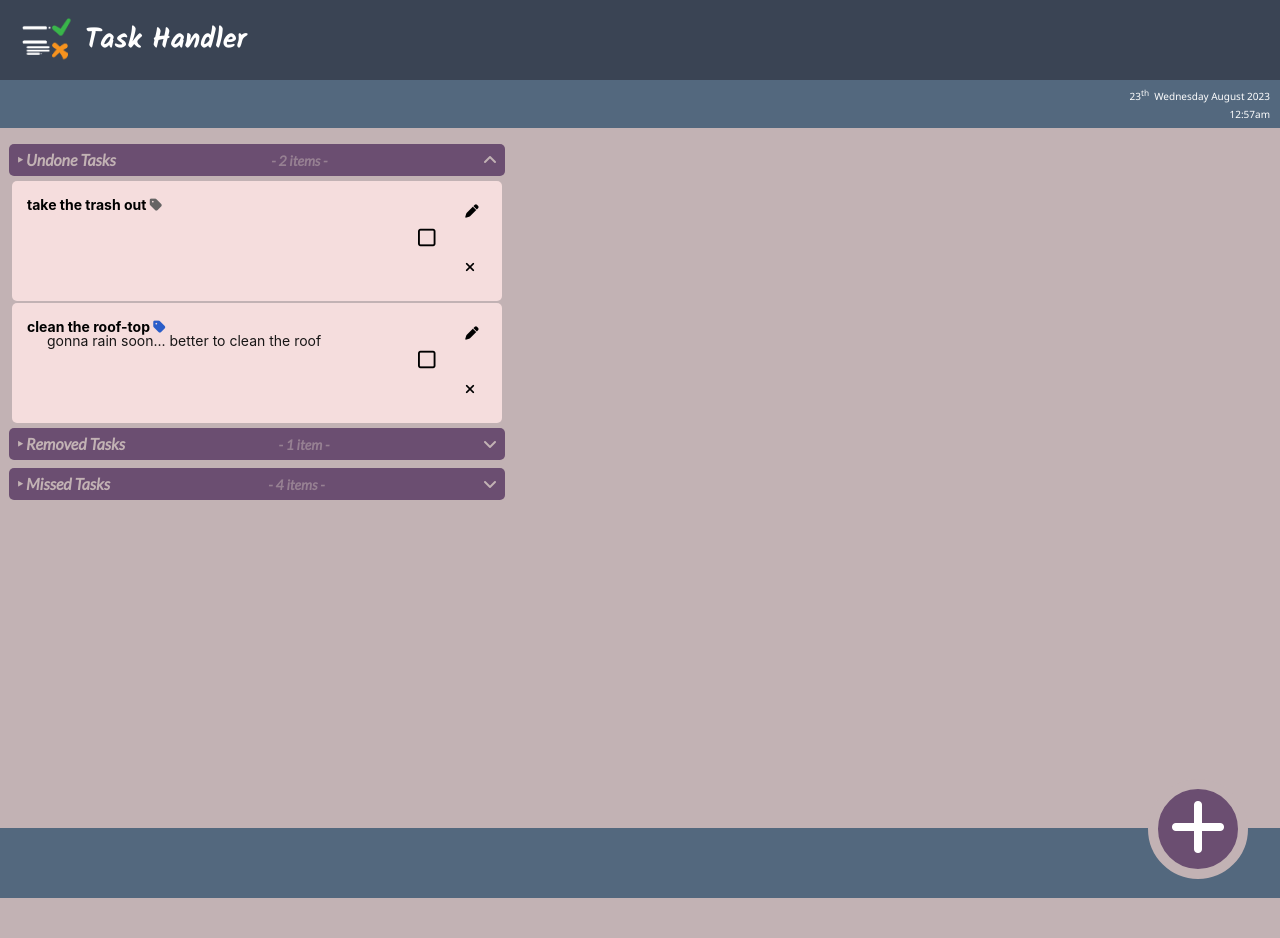
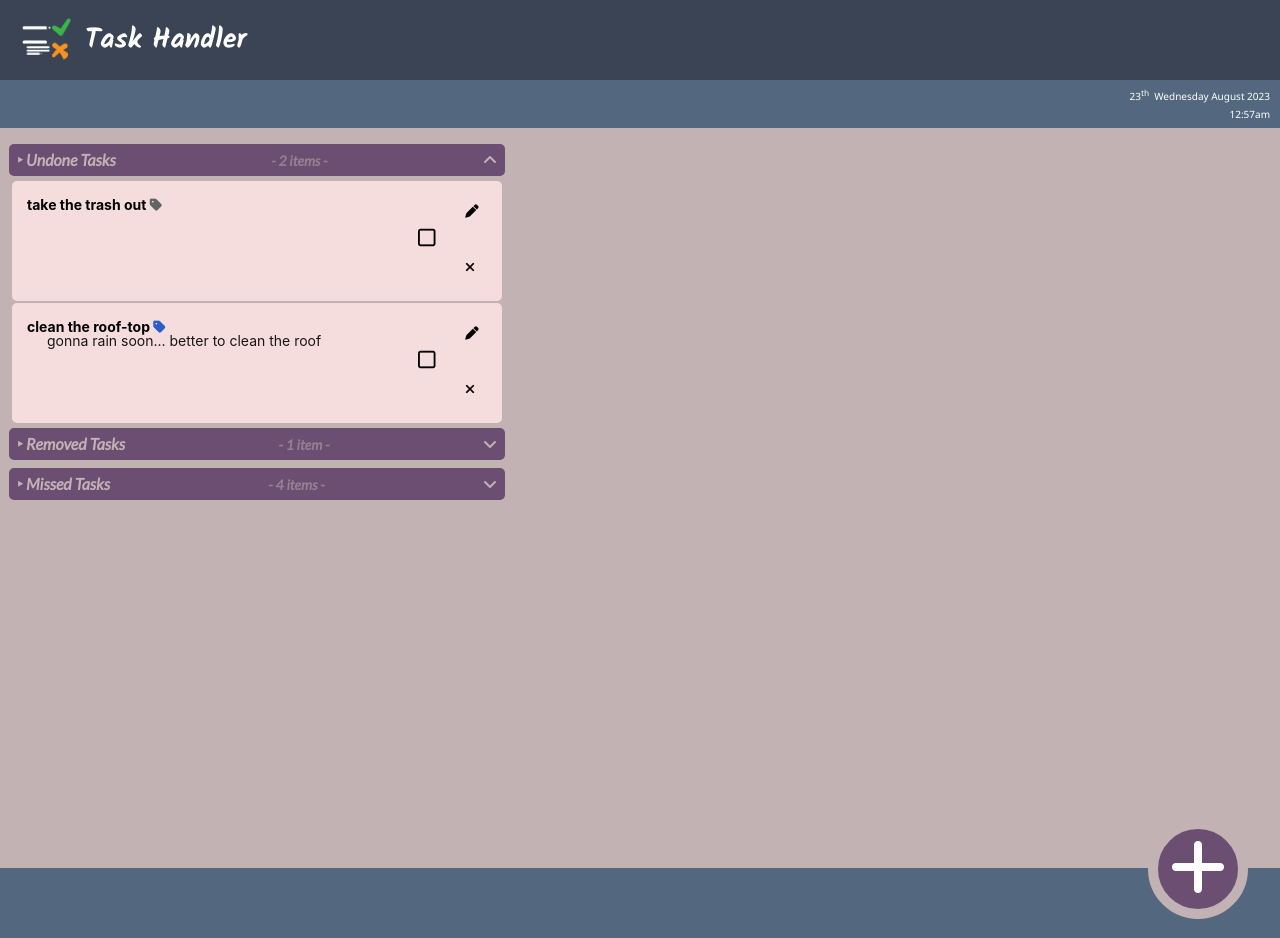
Before and after one commit to M-lakshan/REACT_simple-task-handler, a React (Create React App) app: page / in a window 1280 px wide. Before the commit the page ends 898 px from the top, so only its background shows below. Built offline with nearby package versions, Linux system fonts and the light colour scheme.

Commit message:
minor changes

```diff
--- a/src/styles/App.css
+++ b/src/styles/App.css
@@ -398,6 +398,7 @@ footer {
   background-color: #53687E;
   transition: 200ms ease-out;
   z-index: 4;
+  margin-top: 40px;
 }
 footer section.task_edit_preview {
   position: absolute;
--- a/src/styles/App.scss
+++ b/src/styles/App.scss
@@ -372,6 +372,7 @@ footer {
   background-color: $secondary_color;
   transition: 200ms ease-out;
   z-index: 4;
+  margin-top: 40px;
 
   section.search {}
 
```
Also changed, not shown: 1 other file (tests, documents, lock files or other folders).
